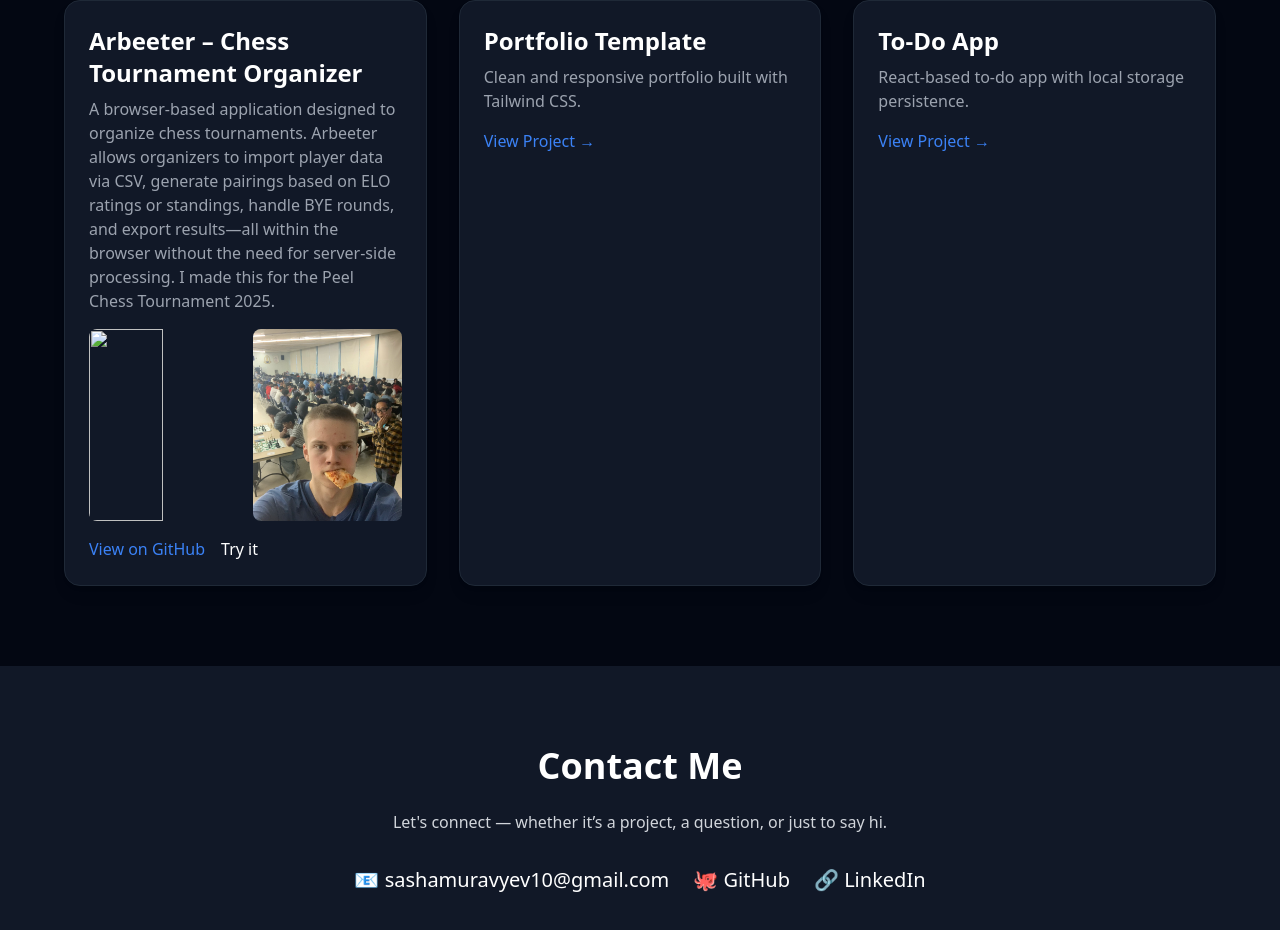
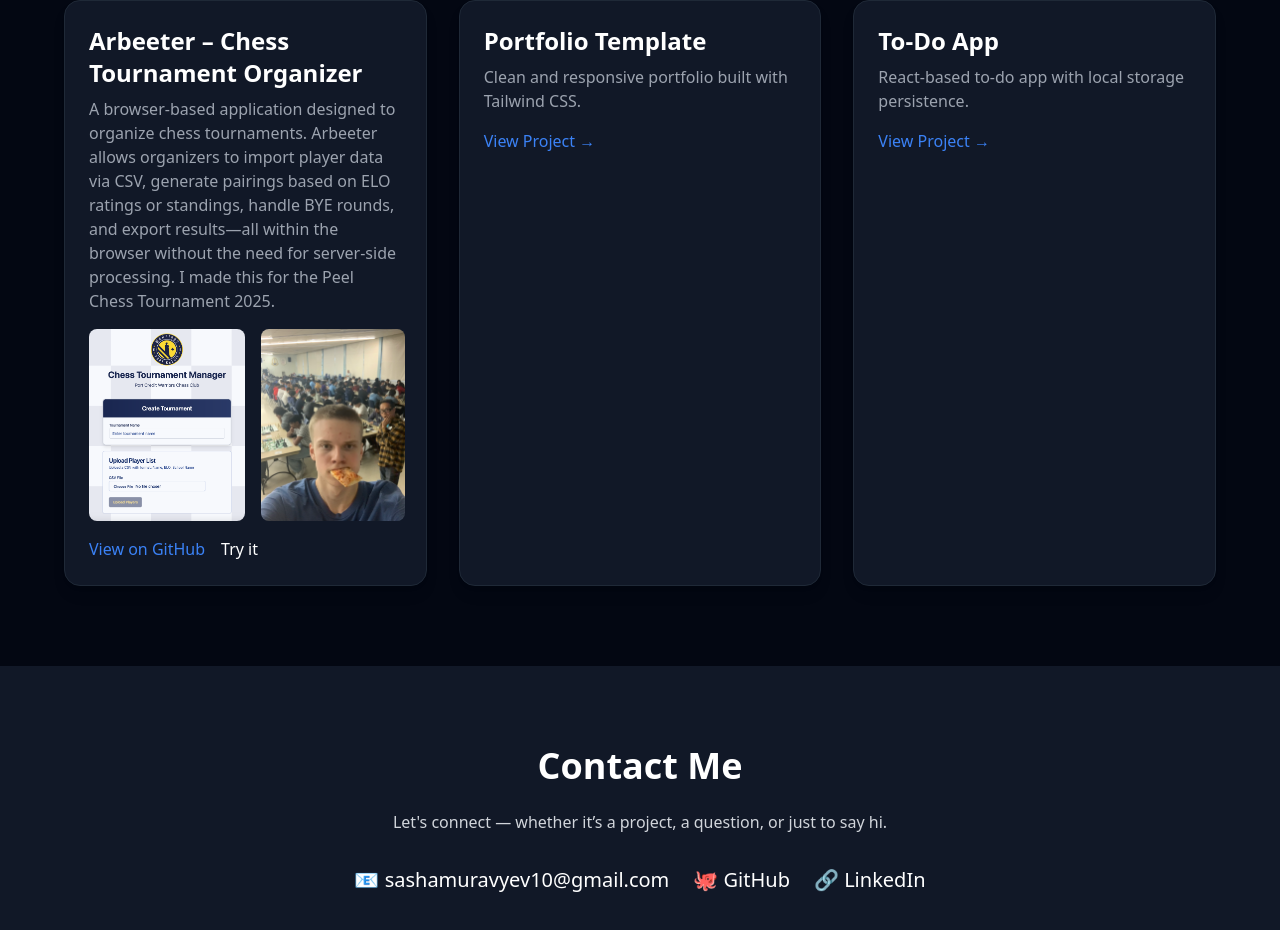
Before and after one commit to SMOO1/portfolio-sasha, a plain HTML site: page index.html in a window 1280 px wide. Shown: the part 968-1898 px from the top of the page. Drawn offline with nearby package versions, Linux system fonts and the light colour scheme.

Commit message:
Update index.html

```diff
--- a/index.html
+++ b/index.html
@@ -27,7 +27,7 @@
             A browser-based application designed to organize chess tournaments. Arbeeter allows organizers to import player data via CSV, generate pairings based on ELO ratings or standings, handle BYE rounds, and export results—all within the browser without the need for server-side processing. I made this for the Peel Chess Tournament 2025.
           </p>
           <div class="flex flex-col sm:flex-row gap-4 mb-4">
-            <img src="photos for arbeeter/arbeeter screenshot.png" class="rounded-lg w-full sm:w-1/2 h-48 object-cover" />
+            <img src="photos for arbeeter/arbeeter screenshot 1.png" class="rounded-lg w-full sm:w-1/2 h-48 object-cover" />
             <img src="photos for arbeeter/IMG_0006.jpeg" class="rounded-lg w-full sm:w-1/2 h-48 object-cover" />
           </div>
 
```
